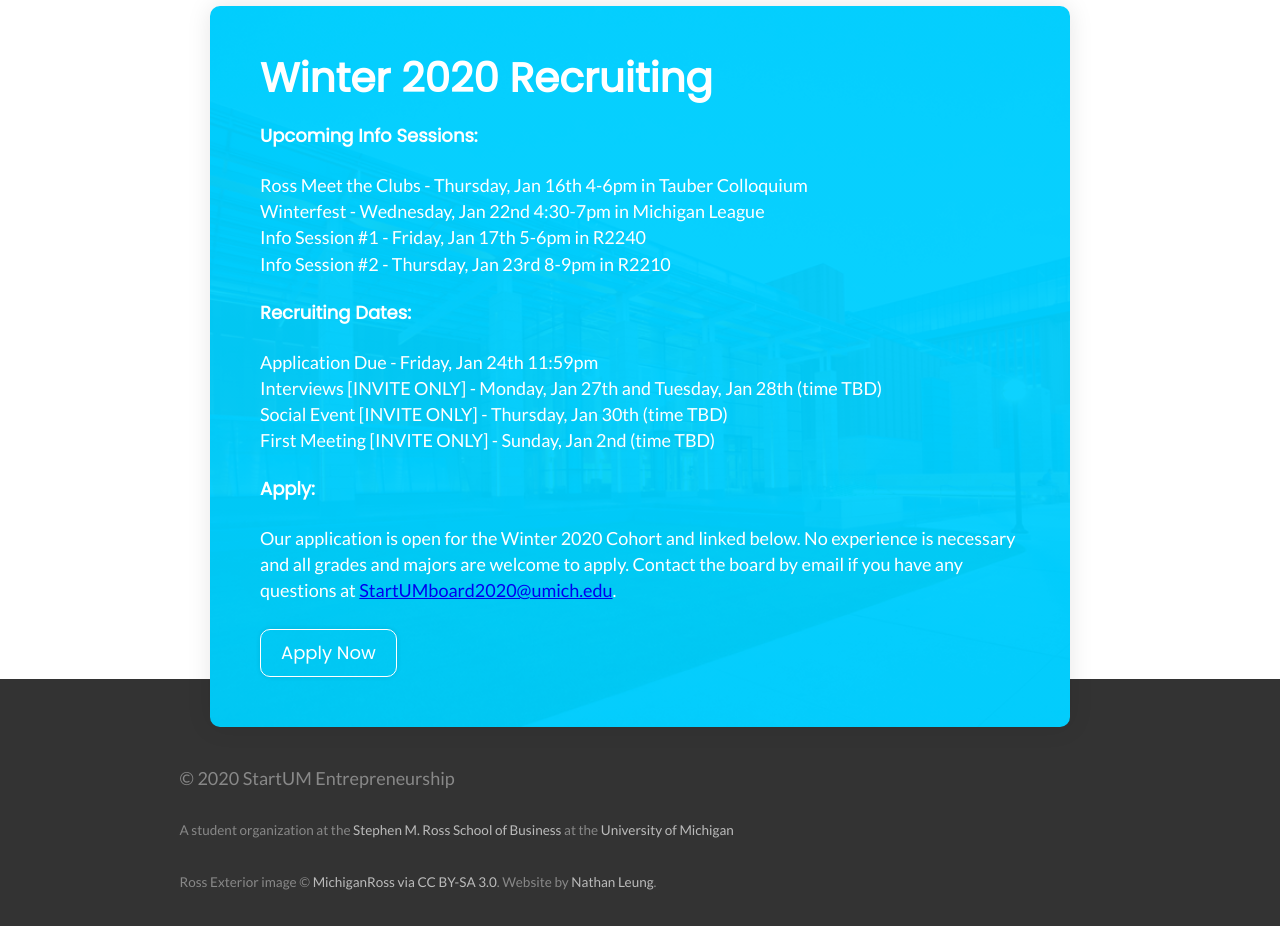
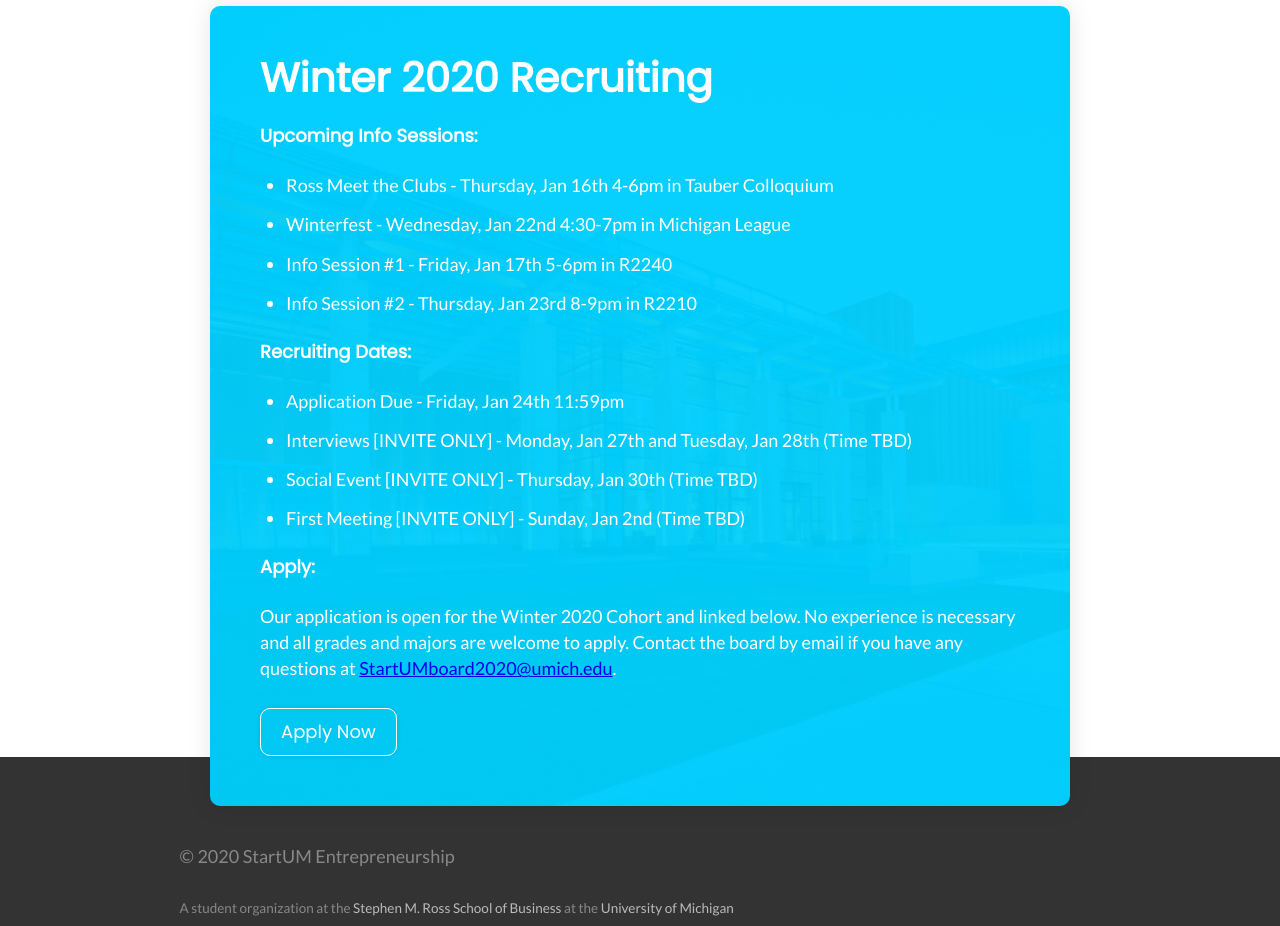
Before and after one commit to nathanhleung/startum.co, a Gatsby site: page / in a window 1280 px wide. Shown: the part 1660-2586 px from the top of the page. Built offline with nearby package versions, Linux system fonts and the light colour scheme; Gatsby itself is replaced by a stand-in of ours.

Commit message:
changed recruiting info to list items

```diff
--- a/src/pages/index.js
+++ b/src/pages/index.js
@@ -193,26 +193,29 @@ const IndexPage = ({ location }) => {
           <h1>Winter 2020 Recruiting</h1>
           <p>
             <h4>Upcoming Info Sessions:</h4>
-            Ross Meet the Clubs - Thursday, Jan 16th 4-6pm in Tauber Colloquium
-            <br />
-            Winterfest - Wednesday, Jan 22nd 4:30-7pm in Michigan League
-            <br />
-            Info Session #1 - Friday, Jan 17th 5-6pm in R2240
-            <br />
-            Info Session #2 - Thursday, Jan 23rd 8-9pm in R2210
-            <br />
-            <br />
+            <ul>
+              <li>
+                Ross Meet the Clubs - Thursday, Jan 16th 4-6pm in Tauber
+                Colloquium
+              </li>
+              <li>
+                Winterfest - Wednesday, Jan 22nd 4:30-7pm in Michigan League
+              </li>
+              <li>Info Session #1 - Friday, Jan 17th 5-6pm in R2240</li>
+              <li>Info Session #2 - Thursday, Jan 23rd 8-9pm in R2210</li>
+            </ul>
             <h4>Recruiting Dates:</h4>
-            Application Due - Friday, Jan 24th 11:59pm
-            <br />
-            Interviews [INVITE ONLY] - Monday, Jan 27th and Tuesday, Jan 28th
-            (time TBD)
-            <br />
-            Social Event [INVITE ONLY] - Thursday, Jan 30th (time TBD)
-            <br />
-            First Meeting [INVITE ONLY] - Sunday, Jan 2nd (time TBD)
-            <br />
-            <br />
+            <ul>
+              <li>Application Due - Friday, Jan 24th 11:59pm</li>
+              <li>
+                Interviews [INVITE ONLY] - Monday, Jan 27th and Tuesday, Jan
+                28th (Time TBD)
+              </li>
+              <li>
+                Social Event [INVITE ONLY] - Thursday, Jan 30th (Time TBD)
+              </li>
+              <li>First Meeting [INVITE ONLY] - Sunday, Jan 2nd (Time TBD)</li>
+            </ul>
             <h4>Apply:</h4>
             Our application is open for the Winter 2020 Cohort and linked below.
             No experience is necessary and all grades and majors are welcome to
```
